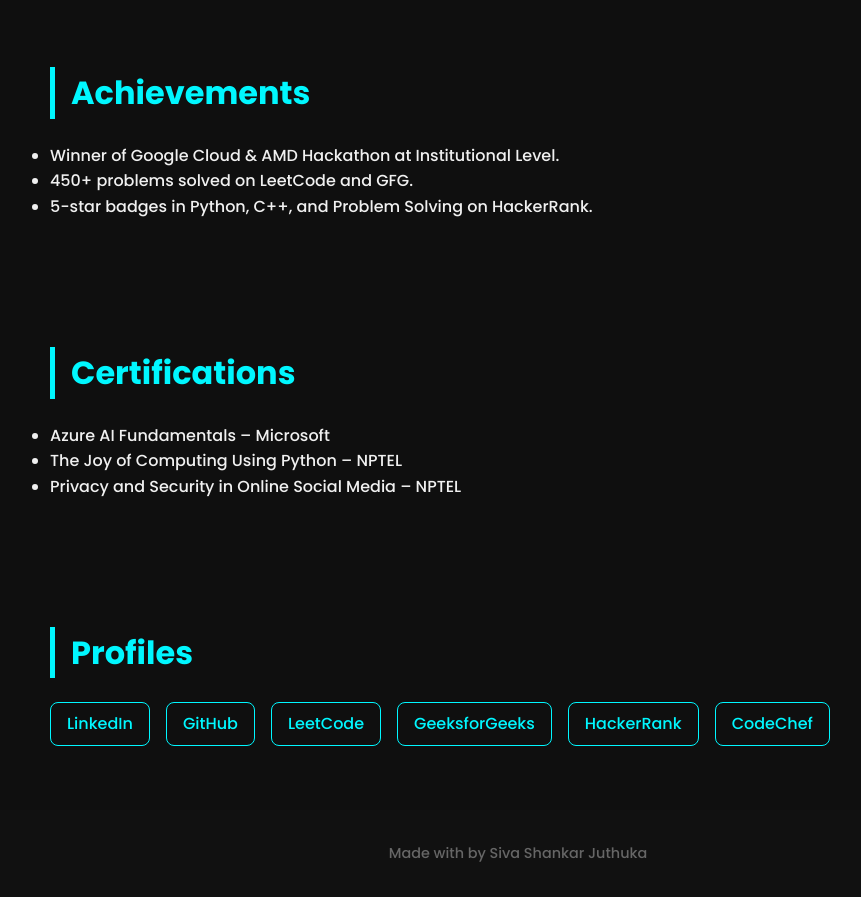
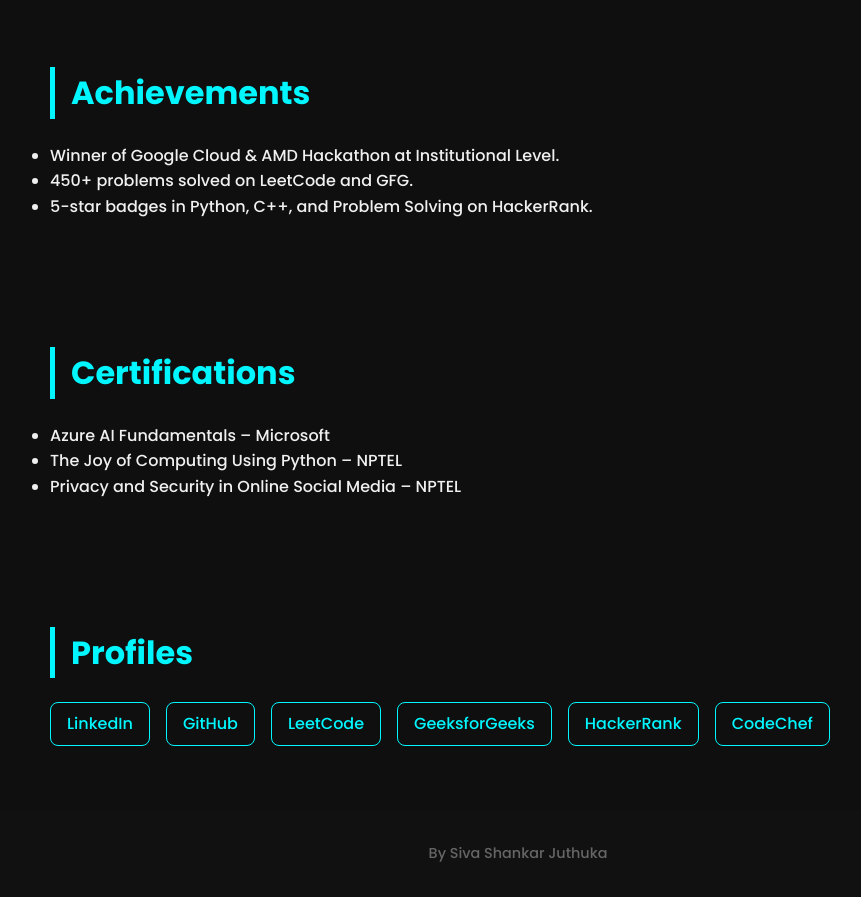
Before and after one commit to SivaShankar-Juthuka/Portfolio, a plain HTML site: page index.html in a window 1280 px wide. Shown: the part 2253-3150 px from the top of the page, without its empty margins (122-983 px from the left). Drawn offline with Linux system fonts and the light colour scheme.

Commit message:
Update index.html

```diff
--- a/index.html
+++ b/index.html
@@ -123,7 +123,7 @@
   </section>
 
   <footer class="footer">
-    <p>Made with by Siva Shankar Juthuka</p>
+    <p>By Siva Shankar Juthuka</p>
   </footer>
   <script src="script.js"></script>
 </body>
```
